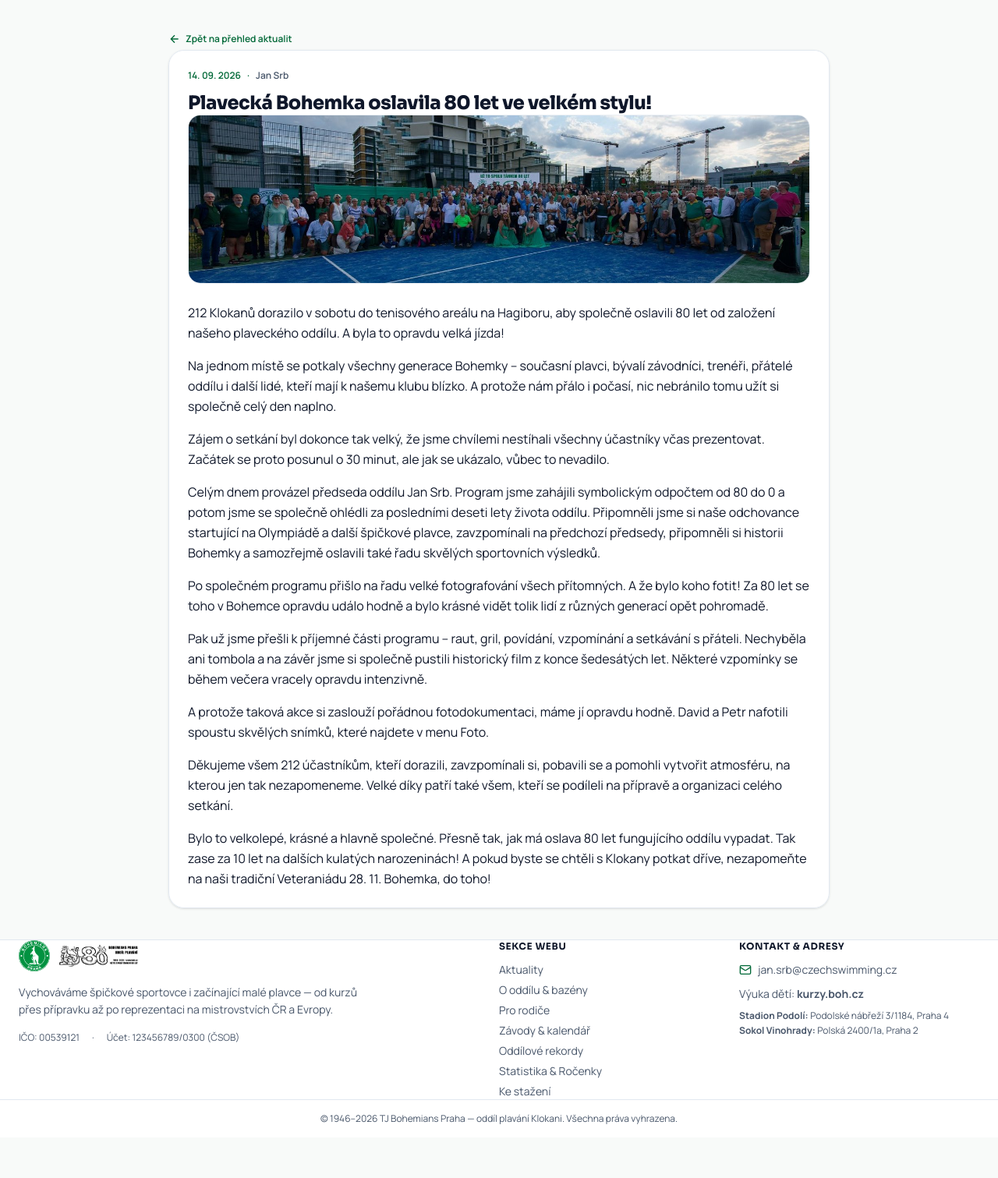
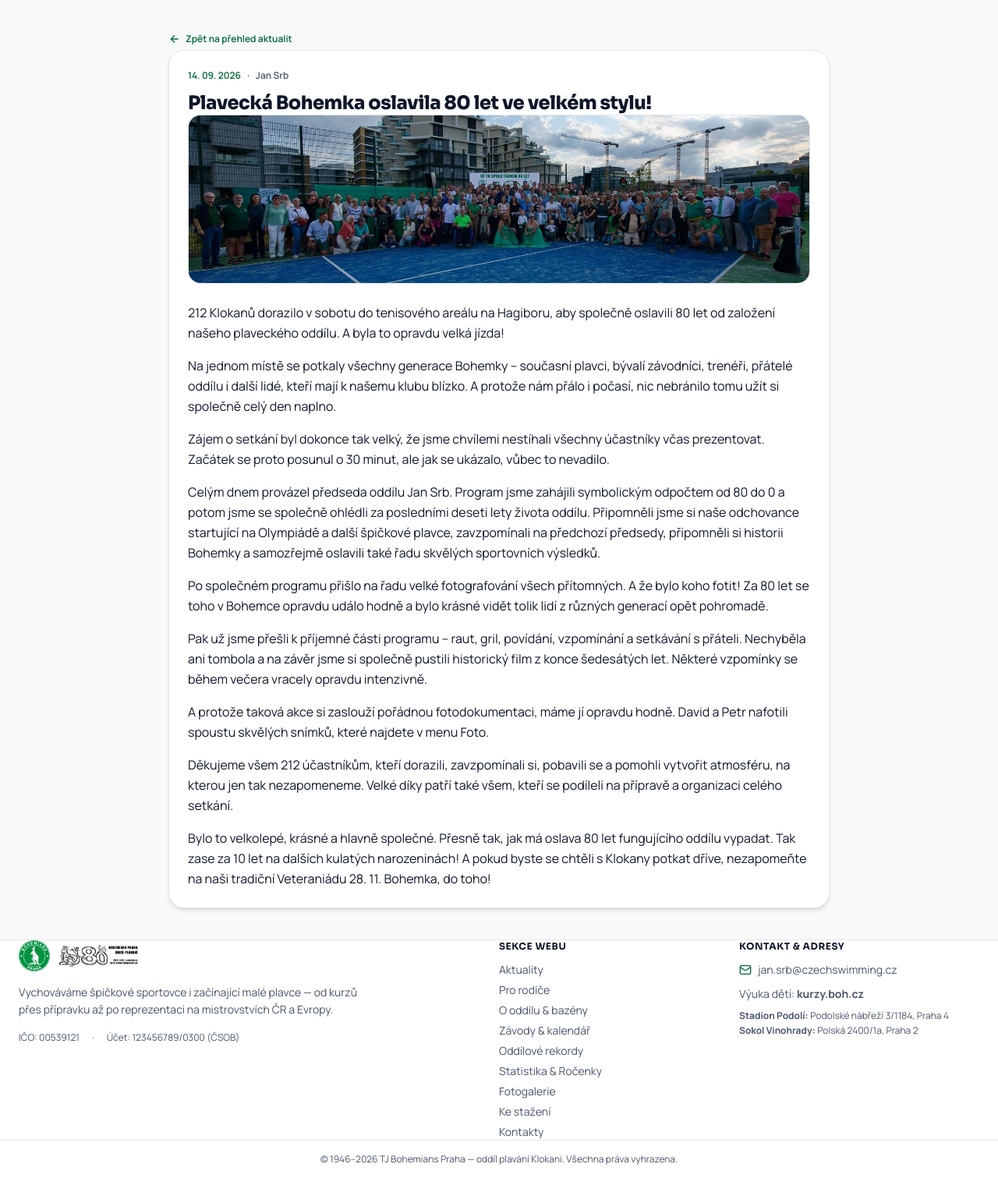
Before and after one commit to Kryspe/bohemka-vanilla, a PHP site: page /aktuality.php?id=oslava-80-let-bohemka in a window 1280 px wide. Shown: the part 65-1576 px from the top of the page at 78% size. Before the commit the page ends 1507 px from the top, so only its background shows below. Run offline with PHP 8.4, Linux system fonts and the light colour scheme.

Commit message:
fix: ensure complete footer sections, add popstate smooth transitions in news view, and make modals and article details 100% opaque

```diff
--- a/admin.html
+++ b/admin.html
@@ -104,12 +104,14 @@
           <h3 class="mb-3 text-xs font-bold uppercase tracking-wider text-foreground">Sekce webu</h3>
           <ul class="space-y-1.5 text-sm text-muted-foreground">
             <li><a href="aktuality.html" class="hover:text-primary">Aktuality</a></li>
+            <li><a href="pro-rodice.html" class="hover:text-primary">Pro rodiče</a></li>
             <li><a href="oddil.html" class="hover:text-primary">O oddílu & bazény</a></li>
-            <li><a href="pro-rodice.html" class="hover:text-primary">Pro rodiče</a></li>
             <li><a href="zavody.html" class="hover:text-primary">Závody & výsledky</a></li>
             <li><a href="rekordy.html" class="hover:text-primary">Oddílové rekordy</a></li>
             <li><a href="statistika.html" class="hover:text-primary">Statistika & Štafety</a></li>
+            <li><a href="foto.html" class="hover:text-primary">Fotogalerie</a></li>
             <li><a href="ke-stazeni.html" class="hover:text-primary">Ke stažení</a></li>
+            <li><a href="kontakt.html" class="hover:text-primary">Kontakty</a></li>
           </ul>
         </div>
 
@@ -220,7 +222,7 @@
     function renderAdminLogin(container) {
       container.innerHTML = `
         <section class="mx-auto flex min-h-[80vh] max-w-md items-center px-4 py-16 sm:px-6">
-          <div class="w-full rounded-[2rem] border border-border/60 bg-card/70 p-8 shadow-[var(--shadow-elevated)] backdrop-blur-xl">
+          <div class="w-full rounded-[2rem] border border-border bg-card p-8 shadow-[var(--shadow-elevated)]">
             <div class="mx-auto flex h-16 w-16 items-center justify-center rounded-2xl bg-[var(--intranet-accent)]/15">
               <svg class="h-7 w-7 text-[var(--intranet-accent)]" viewBox="0 0 24 24" fill="none" stroke="currentColor" stroke-width="2"><rect width="18" height="11" x="3" y="11" rx="2" ry="2"/><path d="M7 11V7a5 5 0 0 1 10 0v4"/></svg>
             </div>
--- a/aktuality.php
+++ b/aktuality.php
@@ -43,7 +43,7 @@ require_once __DIR__ . '/includes/header.php';
         Zpět na přehled aktualit
       </a>
 
-      <article class="rounded-2xl border border-border/80 bg-card/90 p-6 sm:p-10 shadow-sm backdrop-blur-sm">
+      <article class="rounded-2xl border border-border bg-card p-6 sm:p-10 shadow-md">
         <div class="flex items-center gap-2 text-xs font-semibold text-primary">
           <time datetime="<?= e($article['date']) ?>"><?= date('d. m. Y', strtotime($article['date'])) ?></time>
           <span>·</span>
@@ -55,12 +55,12 @@ require_once __DIR__ . '/includes/header.php';
         </h1>
 
         <?php if (!empty($article['image_url'])): ?>
-          <div class="my-6 overflow-hidden rounded-xl border border-border/70 bg-background/50">
+          <div class="my-6 overflow-hidden rounded-xl border border-border bg-background">
             <img src="<?= e($article['image_url']) ?>" alt="<?= e($article['title']) ?>" class="w-full max-h-[460px] object-cover">
           </div>
         <?php endif; ?>
 
-        <div class="mt-6 space-y-4 text-base leading-relaxed text-foreground/90">
+        <div class="mt-6 space-y-4 text-base leading-relaxed text-foreground">
           <?php
             $paragraphs = preg_split('/[\r\n]+[\r\n]+/', trim($article['body'] ?? ''));
             foreach ($paragraphs as $p):
--- a/foto.html
+++ b/foto.html
@@ -211,12 +211,14 @@
           <h3 class="mb-3 text-xs font-bold uppercase tracking-wider text-foreground">Sekce webu</h3>
           <ul class="space-y-1.5 text-sm text-muted-foreground">
             <li><a href="aktuality.html" class="hover:text-primary">Aktuality</a></li>
+            <li><a href="pro-rodice.html" class="hover:text-primary">Pro rodiče</a></li>
             <li><a href="oddil.html" class="hover:text-primary">O oddílu & bazény</a></li>
-            <li><a href="pro-rodice.html" class="hover:text-primary">Pro rodiče</a></li>
             <li><a href="zavody.html" class="hover:text-primary">Závody & výsledky</a></li>
             <li><a href="rekordy.html" class="hover:text-primary">Oddílové rekordy</a></li>
             <li><a href="statistika.html" class="hover:text-primary">Statistika & Štafety</a></li>
+            <li><a href="foto.html" class="hover:text-primary">Fotogalerie</a></li>
             <li><a href="ke-stazeni.html" class="hover:text-primary">Ke stažení</a></li>
+            <li><a href="kontakt.html" class="hover:text-primary">Kontakty</a></li>
           </ul>
         </div>
 
--- a/includes/footer.php
+++ b/includes/footer.php
@@ -24,12 +24,14 @@
           <h3 class="mb-3 text-xs font-bold uppercase tracking-wider text-foreground">Sekce webu</h3>
           <ul class="space-y-1.5 text-sm text-muted-foreground">
             <li><a href="aktuality.php" class="hover:text-primary">Aktuality</a></li>
+            <li><a href="pro-rodice.php" class="hover:text-primary">Pro rodiče</a></li>
             <li><a href="oddil.php" class="hover:text-primary">O oddílu & bazény</a></li>
-            <li><a href="pro-rodice.php" class="hover:text-primary">Pro rodiče</a></li>
             <li><a href="zavody.php" class="hover:text-primary">Závody & kalendář</a></li>
             <li><a href="rekordy.php" class="hover:text-primary">Oddílové rekordy</a></li>
             <li><a href="statistika.php" class="hover:text-primary">Statistika & Ročenky</a></li>
+            <li><a href="foto.php" class="hover:text-primary">Fotogalerie</a></li>
             <li><a href="ke-stazeni.php" class="hover:text-primary">Ke stažení</a></li>
+            <li><a href="kontakt.php" class="hover:text-primary">Kontakty</a></li>
           </ul>
         </div>
 
--- a/index.html
+++ b/index.html
@@ -739,12 +739,14 @@
           <h3 class="mb-3 text-xs font-bold uppercase tracking-wider text-foreground">Sekce webu</h3>
           <ul class="space-y-1.5 text-sm text-muted-foreground">
             <li><a href="aktuality.html" class="hover:text-primary">Aktuality</a></li>
+            <li><a href="pro-rodice.html" class="hover:text-primary">Pro rodiče</a></li>
             <li><a href="oddil.html" class="hover:text-primary">O oddílu & bazény</a></li>
-            <li><a href="pro-rodice.html" class="hover:text-primary">Pro rodiče</a></li>
             <li><a href="zavody.html" class="hover:text-primary">Závody & výsledky</a></li>
             <li><a href="rekordy.html" class="hover:text-primary">Oddílové rekordy</a></li>
             <li><a href="statistika.html" class="hover:text-primary">Statistika & Štafety</a></li>
+            <li><a href="foto.html" class="hover:text-primary">Fotogalerie</a></li>
             <li><a href="ke-stazeni.html" class="hover:text-primary">Ke stažení</a></li>
+            <li><a href="kontakt.html" class="hover:text-primary">Kontakty</a></li>
           </ul>
         </div>
 
--- a/js/app.js
+++ b/js/app.js
@@ -153,7 +153,7 @@ function showToast(message, type = "success") {
 
   const toast = document.createElement("div");
   const isErr = type === "error" || type === "danger";
-  toast.className = `pointer-events-auto flex items-center gap-2 rounded-2xl border ${isErr ? 'border-destructive/40 bg-card/95 text-destructive' : 'border-primary/40 bg-card/95 text-foreground'} px-5 py-3 text-sm font-semibold shadow-[var(--shadow-elevated)] backdrop-blur-md transition-all duration-300 translate-y-3 opacity-0`;
+  toast.className = `pointer-events-auto flex items-center gap-2 rounded-2xl border ${isErr ? 'border-destructive/40 bg-card text-destructive' : 'border-primary/40 bg-card text-foreground'} px-5 py-3 text-sm font-semibold shadow-[var(--shadow-elevated)] transition-all duration-300 translate-y-3 opacity-0`;
   toast.innerHTML = `
     <svg class="h-4 w-4 shrink-0 ${isErr ? 'text-destructive' : 'text-primary'}" viewBox="0 0 24 24" fill="none" stroke="currentColor" stroke-width="2.5"><polyline points="20 6 9 17 4 12"/></svg>
     <span>${message}</span>
@@ -253,7 +253,7 @@ function ensureSignUpModal() {
   const html = `
   <div id="signup-modal" class="fixed inset-0 z-50 flex items-center justify-center p-4 hidden" data-modal-overlay>
     <div class="fixed inset-0 bg-black/80 backdrop-blur-sm -z-10 modal-overlay-bg"></div>
-    <div class="relative w-full max-w-lg rounded-3xl border border-border/70 bg-card/95 p-6 shadow-2xl backdrop-blur-xl max-h-[90vh] overflow-y-auto">
+    <div class="relative w-full max-w-lg rounded-3xl border border-border bg-card p-6 shadow-2xl max-h-[90vh] overflow-y-auto">
       <button type="button" onclick="closeModal('signup-modal')" class="absolute right-4 top-4 rounded-sm opacity-70 hover:opacity-100 transition-opacity">
         <svg class="h-4 w-4" viewBox="0 0 24 24" fill="none" stroke="currentColor" stroke-width="2"><path d="M18 6 6 18M6 6l12 12"/></svg>
       </button>
--- a/ke-stazeni.html
+++ b/ke-stazeni.html
@@ -173,12 +173,14 @@
           <h3 class="mb-3 text-xs font-bold uppercase tracking-wider text-foreground">Sekce webu</h3>
           <ul class="space-y-1.5 text-sm text-muted-foreground">
             <li><a href="aktuality.html" class="hover:text-primary">Aktuality</a></li>
+            <li><a href="pro-rodice.html" class="hover:text-primary">Pro rodiče</a></li>
             <li><a href="oddil.html" class="hover:text-primary">O oddílu & bazény</a></li>
-            <li><a href="pro-rodice.html" class="hover:text-primary">Pro rodiče</a></li>
             <li><a href="zavody.html" class="hover:text-primary">Závody & výsledky</a></li>
             <li><a href="rekordy.html" class="hover:text-primary">Oddílové rekordy</a></li>
             <li><a href="statistika.html" class="hover:text-primary">Statistika & Štafety</a></li>
+            <li><a href="foto.html" class="hover:text-primary">Fotogalerie</a></li>
             <li><a href="ke-stazeni.html" class="hover:text-primary">Ke stažení</a></li>
+            <li><a href="kontakt.html" class="hover:text-primary">Kontakty</a></li>
           </ul>
         </div>
 
--- a/kontakt.html
+++ b/kontakt.html
@@ -132,12 +132,14 @@
           <h3 class="mb-3 text-xs font-bold uppercase tracking-wider text-foreground">Sekce webu</h3>
           <ul class="space-y-1.5 text-sm text-muted-foreground">
             <li><a href="aktuality.html" class="hover:text-primary">Aktuality</a></li>
+            <li><a href="pro-rodice.html" class="hover:text-primary">Pro rodiče</a></li>
             <li><a href="oddil.html" class="hover:text-primary">O oddílu & bazény</a></li>
-            <li><a href="pro-rodice.html" class="hover:text-primary">Pro rodiče</a></li>
             <li><a href="zavody.html" class="hover:text-primary">Závody & výsledky</a></li>
             <li><a href="rekordy.html" class="hover:text-primary">Oddílové rekordy</a></li>
             <li><a href="statistika.html" class="hover:text-primary">Statistika & Štafety</a></li>
+            <li><a href="foto.html" class="hover:text-primary">Fotogalerie</a></li>
             <li><a href="ke-stazeni.html" class="hover:text-primary">Ke stažení</a></li>
+            <li><a href="kontakt.html" class="hover:text-primary">Kontakty</a></li>
           </ul>
         </div>
 
--- a/oddil.html
+++ b/oddil.html
@@ -178,12 +178,14 @@
           <h3 class="mb-3 text-xs font-bold uppercase tracking-wider text-foreground">Sekce webu</h3>
           <ul class="space-y-1.5 text-sm text-muted-foreground">
             <li><a href="aktuality.html" class="hover:text-primary">Aktuality</a></li>
+            <li><a href="pro-rodice.html" class="hover:text-primary">Pro rodiče</a></li>
             <li><a href="oddil.html" class="hover:text-primary">O oddílu & bazény</a></li>
-            <li><a href="pro-rodice.html" class="hover:text-primary">Pro rodiče</a></li>
             <li><a href="zavody.html" class="hover:text-primary">Závody & výsledky</a></li>
             <li><a href="rekordy.html" class="hover:text-primary">Oddílové rekordy</a></li>
             <li><a href="statistika.html" class="hover:text-primary">Statistika & Štafety</a></li>
+            <li><a href="foto.html" class="hover:text-primary">Fotogalerie</a></li>
             <li><a href="ke-stazeni.html" class="hover:text-primary">Ke stažení</a></li>
+            <li><a href="kontakt.html" class="hover:text-primary">Kontakty</a></li>
           </ul>
         </div>
 
--- a/pro-rodice.html
+++ b/pro-rodice.html
@@ -280,12 +280,14 @@
           <h3 class="mb-3 text-xs font-bold uppercase tracking-wider text-foreground">Sekce webu</h3>
           <ul class="space-y-1.5 text-sm text-muted-foreground">
             <li><a href="aktuality.html" class="hover:text-primary">Aktuality</a></li>
+            <li><a href="pro-rodice.html" class="hover:text-primary">Pro rodiče</a></li>
             <li><a href="oddil.html" class="hover:text-primary">O oddílu & bazény</a></li>
-            <li><a href="pro-rodice.html" class="hover:text-primary">Pro rodiče</a></li>
             <li><a href="zavody.html" class="hover:text-primary">Závody & výsledky</a></li>
             <li><a href="rekordy.html" class="hover:text-primary">Oddílové rekordy</a></li>
             <li><a href="statistika.html" class="hover:text-primary">Statistika & Štafety</a></li>
+            <li><a href="foto.html" class="hover:text-primary">Fotogalerie</a></li>
             <li><a href="ke-stazeni.html" class="hover:text-primary">Ke stažení</a></li>
+            <li><a href="kontakt.html" class="hover:text-primary">Kontakty</a></li>
           </ul>
         </div>
 
--- a/rekordy.html
+++ b/rekordy.html
@@ -166,12 +166,14 @@
           <h3 class="mb-3 text-xs font-bold uppercase tracking-wider text-foreground">Sekce webu</h3>
           <ul class="space-y-1.5 text-sm text-muted-foreground">
             <li><a href="aktuality.html" class="hover:text-primary">Aktuality</a></li>
+            <li><a href="pro-rodice.html" class="hover:text-primary">Pro rodiče</a></li>
             <li><a href="oddil.html" class="hover:text-primary">O oddílu & bazény</a></li>
-            <li><a href="pro-rodice.html" class="hover:text-primary">Pro rodiče</a></li>
             <li><a href="zavody.html" class="hover:text-primary">Závody & výsledky</a></li>
             <li><a href="rekordy.html" class="hover:text-primary">Oddílové rekordy</a></li>
             <li><a href="statistika.html" class="hover:text-primary">Statistika & Štafety</a></li>
+            <li><a href="foto.html" class="hover:text-primary">Fotogalerie</a></li>
             <li><a href="ke-stazeni.html" class="hover:text-primary">Ke stažení</a></li>
+            <li><a href="kontakt.html" class="hover:text-primary">Kontakty</a></li>
           </ul>
         </div>
 
--- a/statistika.html
+++ b/statistika.html
@@ -196,12 +196,14 @@
           <h3 class="mb-3 text-xs font-bold uppercase tracking-wider text-foreground">Sekce webu</h3>
           <ul class="space-y-1.5 text-sm text-muted-foreground">
             <li><a href="aktuality.html" class="hover:text-primary">Aktuality</a></li>
+            <li><a href="pro-rodice.html" class="hover:text-primary">Pro rodiče</a></li>
             <li><a href="oddil.html" class="hover:text-primary">O oddílu & bazény</a></li>
-            <li><a href="pro-rodice.html" class="hover:text-primary">Pro rodiče</a></li>
             <li><a href="zavody.html" class="hover:text-primary">Závody & výsledky</a></li>
             <li><a href="rekordy.html" class="hover:text-primary">Oddílové rekordy</a></li>
             <li><a href="statistika.html" class="hover:text-primary">Statistika & Štafety</a></li>
+            <li><a href="foto.html" class="hover:text-primary">Fotogalerie</a></li>
             <li><a href="ke-stazeni.html" class="hover:text-primary">Ke stažení</a></li>
+            <li><a href="kontakt.html" class="hover:text-primary">Kontakty</a></li>
           </ul>
         </div>
 
--- a/zavody.html
+++ b/zavody.html
@@ -125,12 +125,14 @@
           <h3 class="mb-3 text-xs font-bold uppercase tracking-wider text-foreground">Sekce webu</h3>
           <ul class="space-y-1.5 text-sm text-muted-foreground">
             <li><a href="aktuality.html" class="hover:text-primary">Aktuality</a></li>
+            <li><a href="pro-rodice.html" class="hover:text-primary">Pro rodiče</a></li>
             <li><a href="oddil.html" class="hover:text-primary">O oddílu & bazény</a></li>
-            <li><a href="pro-rodice.html" class="hover:text-primary">Pro rodiče</a></li>
             <li><a href="zavody.html" class="hover:text-primary">Závody & výsledky</a></li>
             <li><a href="rekordy.html" class="hover:text-primary">Oddílové rekordy</a></li>
             <li><a href="statistika.html" class="hover:text-primary">Statistika & Štafety</a></li>
+            <li><a href="foto.html" class="hover:text-primary">Fotogalerie</a></li>
             <li><a href="ke-stazeni.html" class="hover:text-primary">Ke stažení</a></li>
+            <li><a href="kontakt.html" class="hover:text-primary">Kontakty</a></li>
           </ul>
         </div>
 
@@ -210,7 +212,7 @@
   <!-- SIGNUP MODAL (SignUpDialog) -->
   <div id="signup-modal" class="fixed inset-0 z-50 flex items-center justify-center p-4 hidden" data-modal-overlay>
     <div class="fixed inset-0 bg-black/80 backdrop-blur-sm -z-10 modal-overlay-bg"></div>
-    <div class="relative w-full max-w-lg rounded-3xl border border-border/70 bg-card/95 p-6 shadow-2xl backdrop-blur-xl max-h-[90vh] overflow-y-auto">
+    <div class="relative w-full max-w-lg rounded-3xl border border-border bg-card p-6 shadow-2xl max-h-[90vh] overflow-y-auto">
       <button type="button" onclick="closeModal('signup-modal')" class="absolute right-4 top-4 rounded-sm opacity-70 hover:opacity-100 transition-opacity">
         <svg class="h-4 w-4" viewBox="0 0 24 24" fill="none" stroke="currentColor" stroke-width="2"><path d="M18 6 6 18M6 6l12 12"/></svg>
       </button>
```
Also changed, not shown: aktuality.html (+15 -1 lines), intranet.html (+5 -3 lines).
